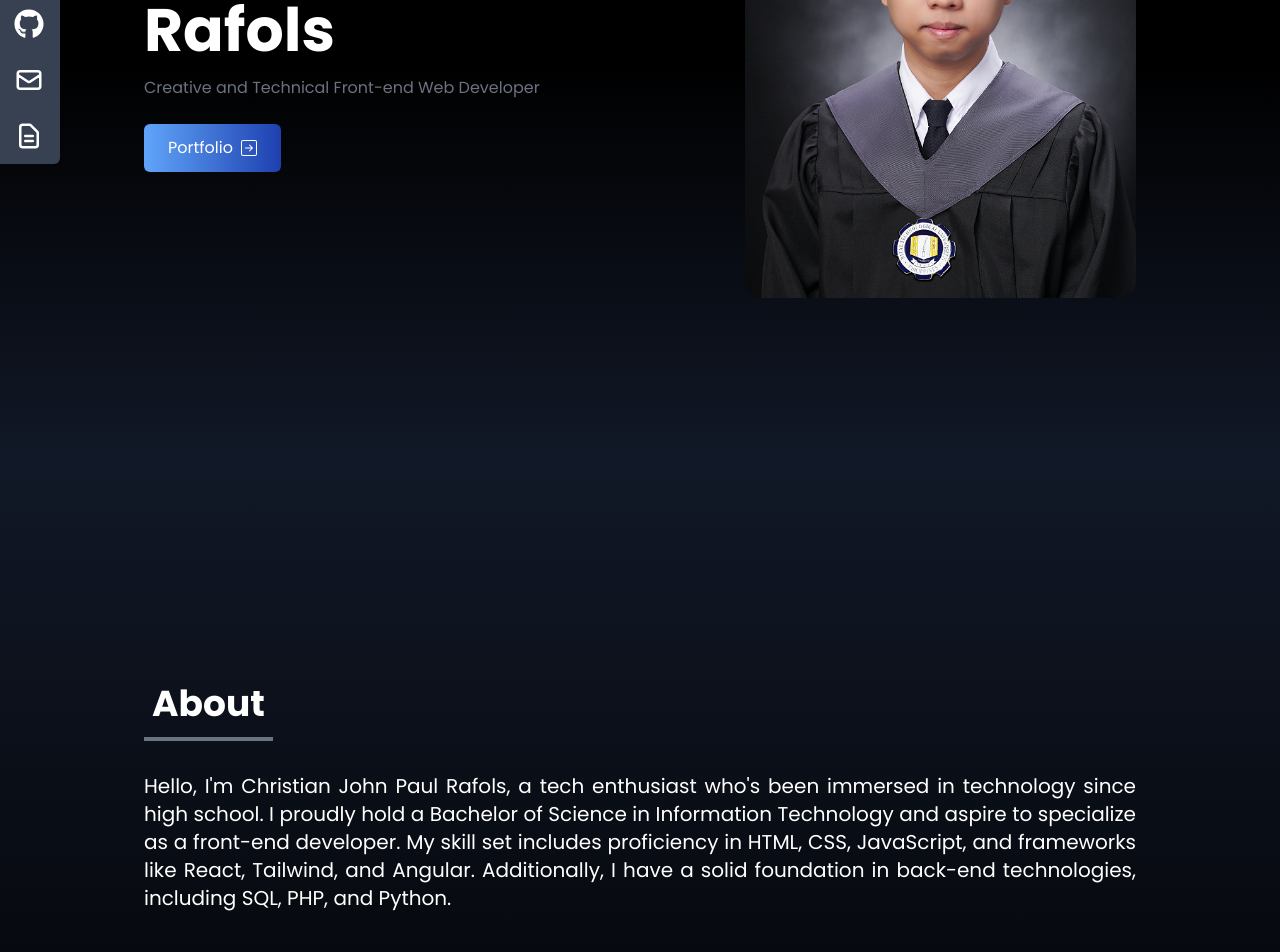
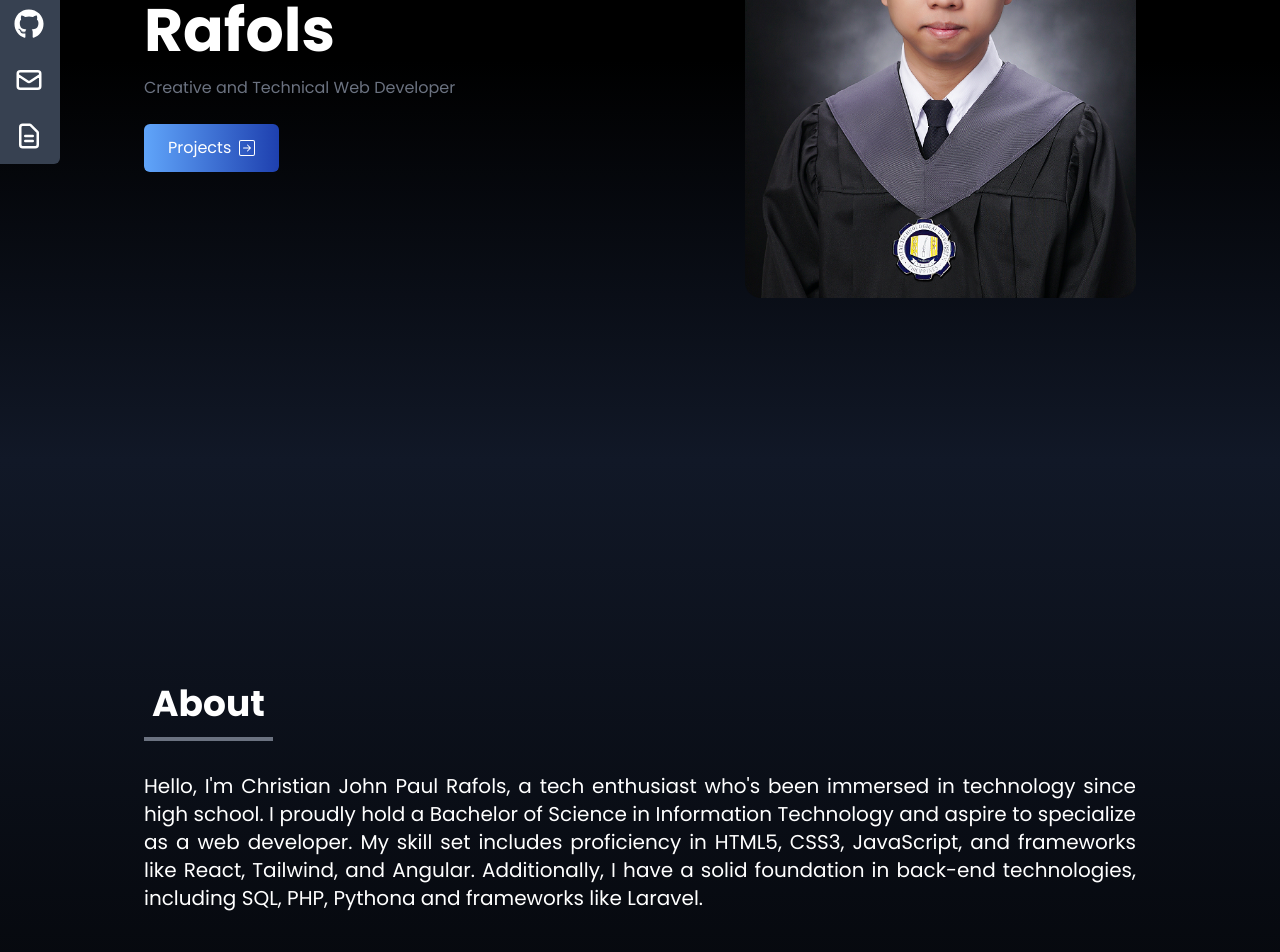
Before and after one commit to christianrafols17/christianrafols17.github.io, a React (Create React App) app: page / in a window 1280 px wide. Shown: the part 340-1292 px from the top of the page. Built offline with nearby package versions, Linux system fonts and the light colour scheme.

Commit message:
Minor Changes

```diff
--- a/src/components/About.jsx
+++ b/src/components/About.jsx
@@ -10,7 +10,7 @@ const About = () => {
                 </p>
             </div>
             <p className=' text-sm pt-4 md:text-xl text-justify'>
-                Hello, I'm Christian John Paul Rafols, a tech enthusiast who's been immersed in technology since high school. I proudly hold a Bachelor of Science in Information Technology and aspire to specialize as a front-end developer. My skill set includes proficiency in HTML, CSS, JavaScript, and frameworks like React, Tailwind, and Angular. Additionally, I have a solid foundation in back-end technologies, including SQL, PHP, and Python.
+                Hello, I'm Christian John Paul Rafols, a tech enthusiast who's been immersed in technology since high school. I proudly hold a Bachelor of Science in Information Technology and aspire to specialize as a web developer. My skill set includes proficiency in HTML5, CSS3, JavaScript, and frameworks like React, Tailwind, and Angular. Additionally, I have a solid foundation in back-end technologies, including SQL, PHP, Pythona and frameworks like Laravel.
             </p>
             <br />
             <p className=' text-sm pt-4 md:text-xl text-justify'>
--- a/src/components/Home.jsx
+++ b/src/components/Home.jsx
@@ -12,11 +12,11 @@ const Home = () => {
                     Hi, I'm Christian Rafols
                 </h2>
                 <p className='text-gray-500 py-4 max-w-md'>
-                    Creative and Technical Front-end Web Developer
+                    Creative and Technical Web Developer
                 </p>
                 <div>
                     <Link to="Projects" smooth duration={500} className='group text-white w-fit px-6 py-3 my-2 flex items-center rounded-md bg-gradient-to-r from-blue-400 to-blue-800 cursor-pointer'>
-                        Portfolio
+                        Projects
                         <span className='group-hover:rotate-90 duration-300 ml-2'>
                             <BsArrowRightSquare />
                         </span>
```
